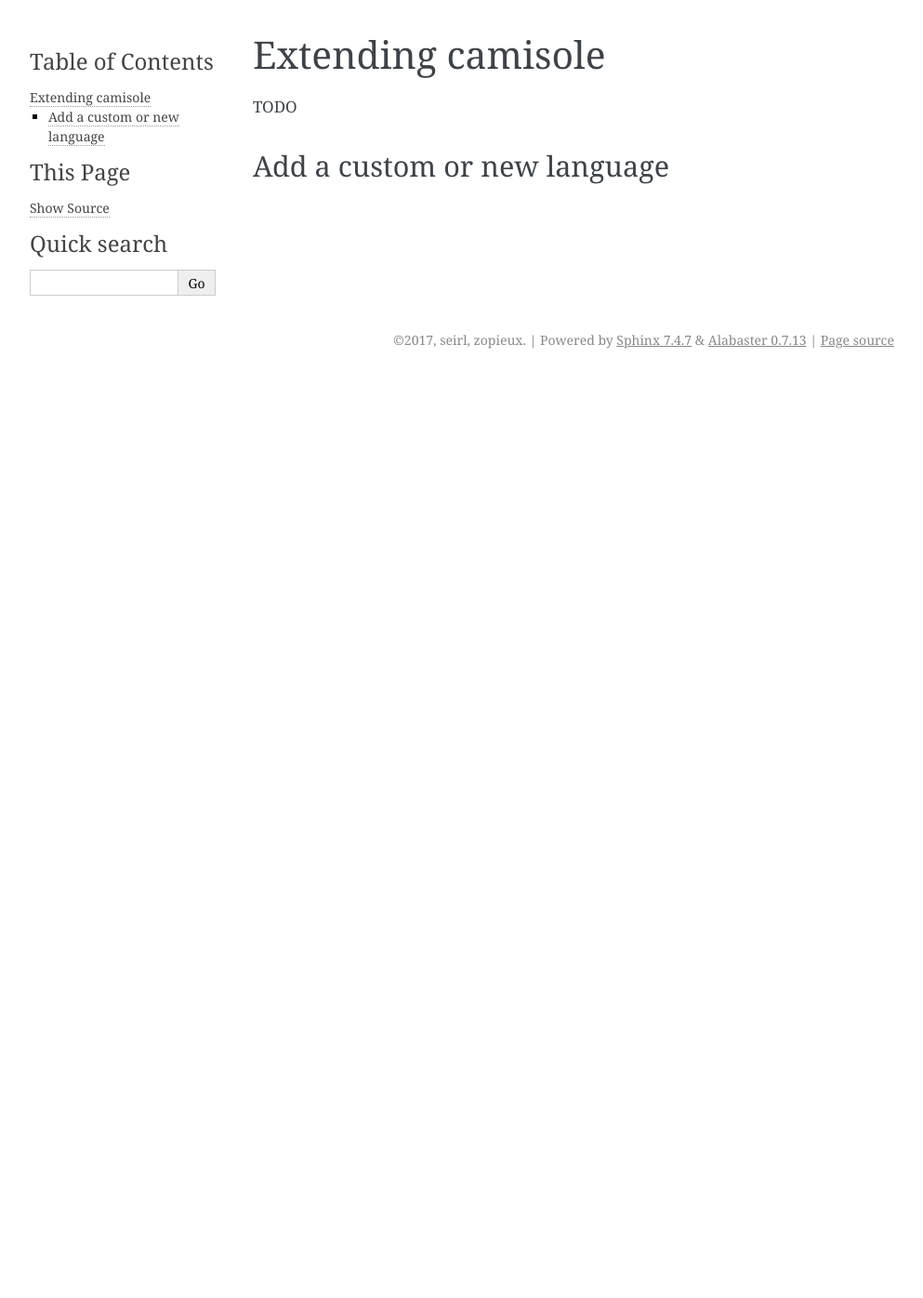
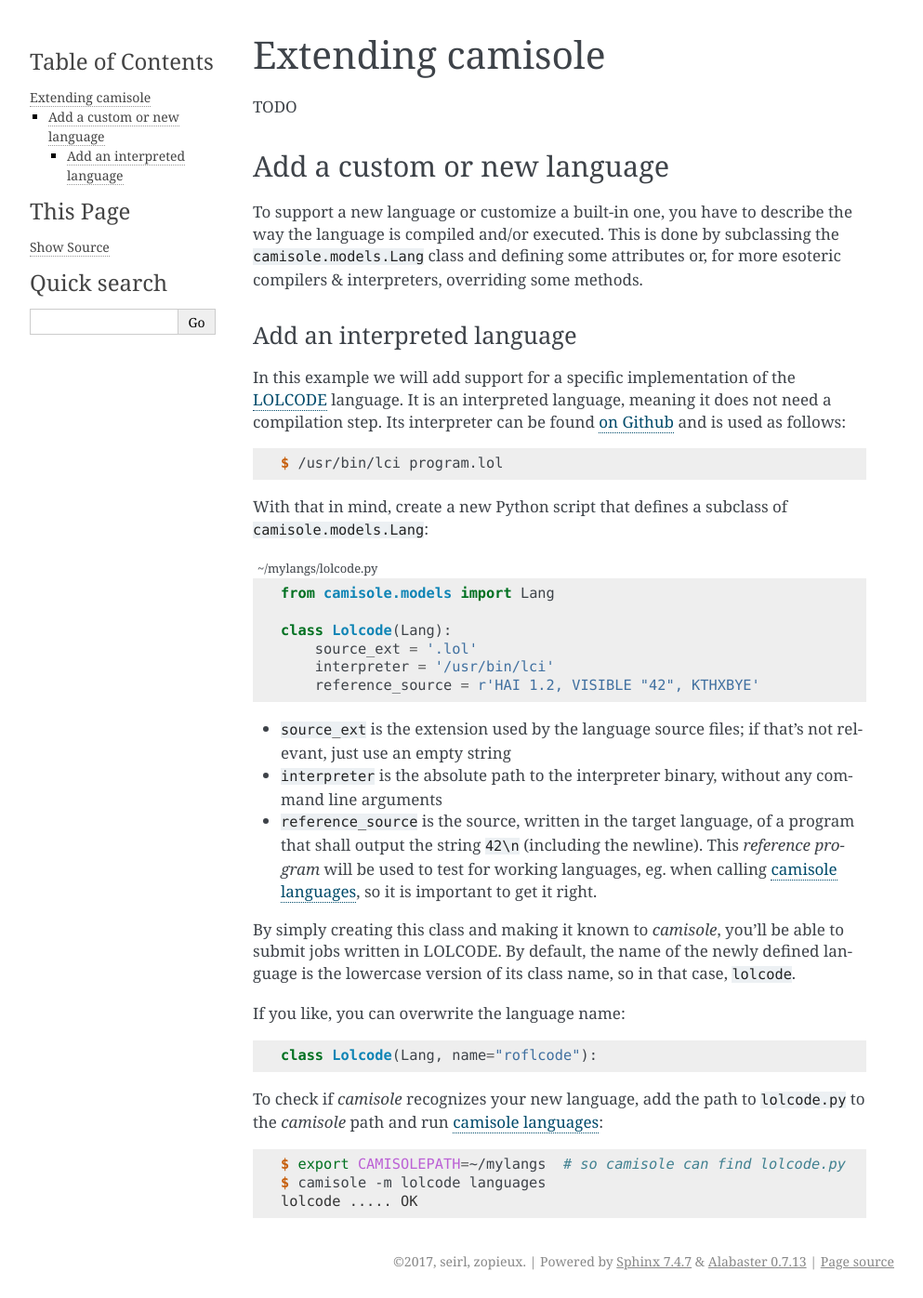
Before and after one commit to prologin/camisole, a Sphinx documentation site: the page built from doc/extending.rst, in a window 1280 px wide. Shown: the whole page at 93% size, without its empty margins (148-1141 px from the left). Built offline with Sphinx 7.4.7, drawn with Linux system fonts in a browser that asks for light colours; pages that are not in the unit, such as notebooks, are missing from menus; before the commit the page ends 900 px from its top, so only the background shows below that.

Commit message:
doc: first draft for 'extending'; first 'usage' explanations

```diff
--- a/doc/extending.rst
+++ b/doc/extending.rst
@@ -5,3 +5,66 @@ TODO
 
 Add a custom or new language
 ----------------------------
+
+To support a new language or customize a built-in one, you have to describe the
+way the language is compiled and/or executed. This is done by subclassing the
+``camisole.models.Lang`` class and defining some attributes or, for more
+esoteric compilers & interpreters, overriding some methods.
+
+Add an interpreted language
+***************************
+
+.. highlight:: console
+
+In this example we will add support for a specific implementation of the
+LOLCODE_ language. It is an interpreted language, meaning it does not need a
+compilation step. Its interpreter can be found `on Github`_ and is used as
+follows::
+
+    $ /usr/bin/lci program.lol
+
+.. _LOLCODE: https://en.wikipedia.org/wiki/LOLCODE
+.. _`on Github`: https://github.com/justinmeza/lci
+
+With that in mind, create a new Python script that defines a subclass of
+``camisole.models.Lang``:
+
+.. code-block:: python
+   :caption: ~/mylangs/lolcode.py
+   :name: lolcode.py
+
+   from camisole.models import Lang
+
+   class Lolcode(Lang):
+       source_ext = '.lol'
+       interpreter = '/usr/bin/lci'
+       reference_source = r'HAI 1.2, VISIBLE "42", KTHXBYE'
+
+* ``source_ext`` is the extension used by the language source files;
+  if that's not relevant, just use an empty string
+* ``interpreter`` is the absolute path to the interpreter binary, without
+  any command line arguments
+* ``reference_source`` is the source, written in the target language, of a
+  program that shall output the string ``42\n`` (including the newline).
+  This *reference program* will be used to test for working languages, eg. when
+  calling :ref:`usage-languages`, so it is important to get it right.
+
+By simply creating this class and making it known to |project|, you'll be able
+to submit jobs written in LOLCODE. By default, the name of the newly defined
+language is the lowercase version of its class name, so in that case,
+``lolcode``.
+
+.. highlight:: python
+
+If you like, you can overwrite the language name::
+
+    class Lolcode(Lang, name="roflcode"):
+
+.. highlight:: console
+
+To check if |project| recognizes your new language, add the path to
+``lolcode.py`` to the |project| path and run :ref:`usage-languages`::
+
+    $ export CAMISOLEPATH=~/mylangs  # so camisole can find lolcode.py
+    $ camisole -m lolcode languages
+    lolcode ..... OK
```
Also changed, not shown: doc/usage.rst (+45 -10 lines).
